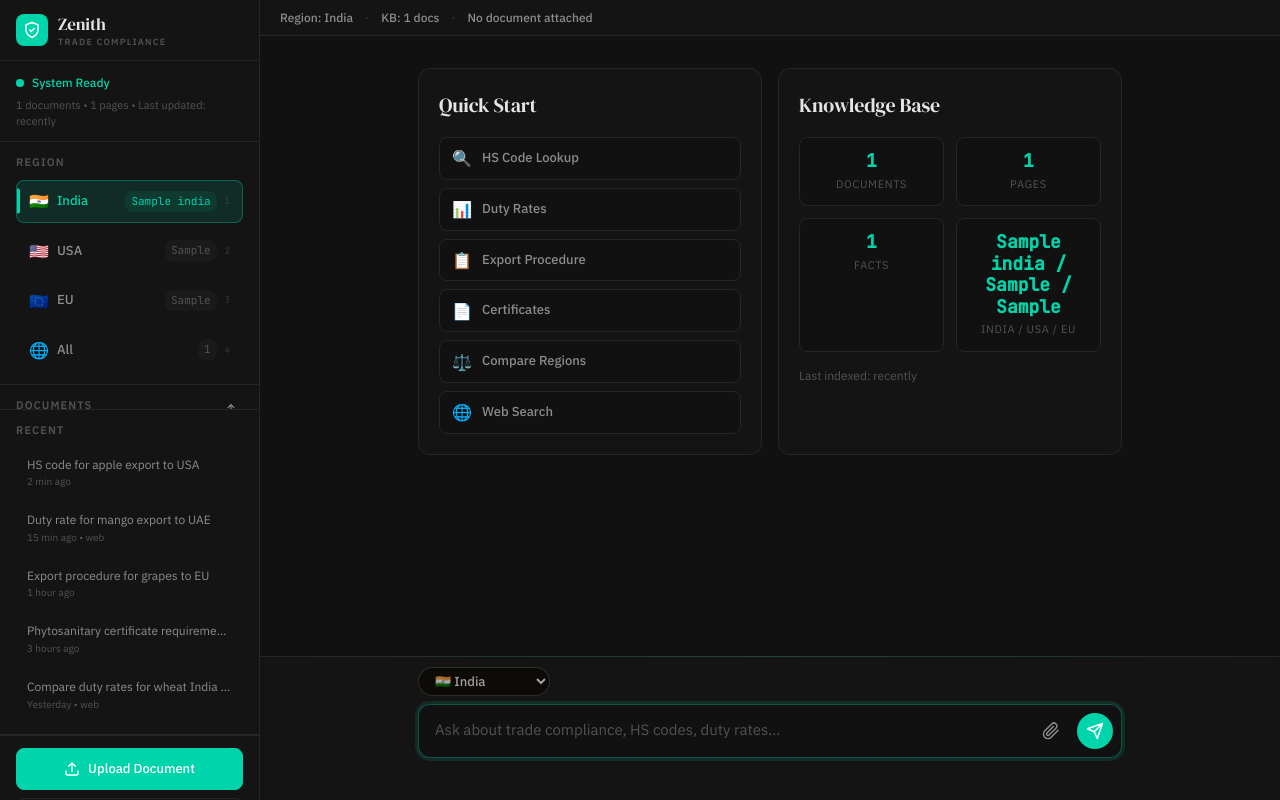
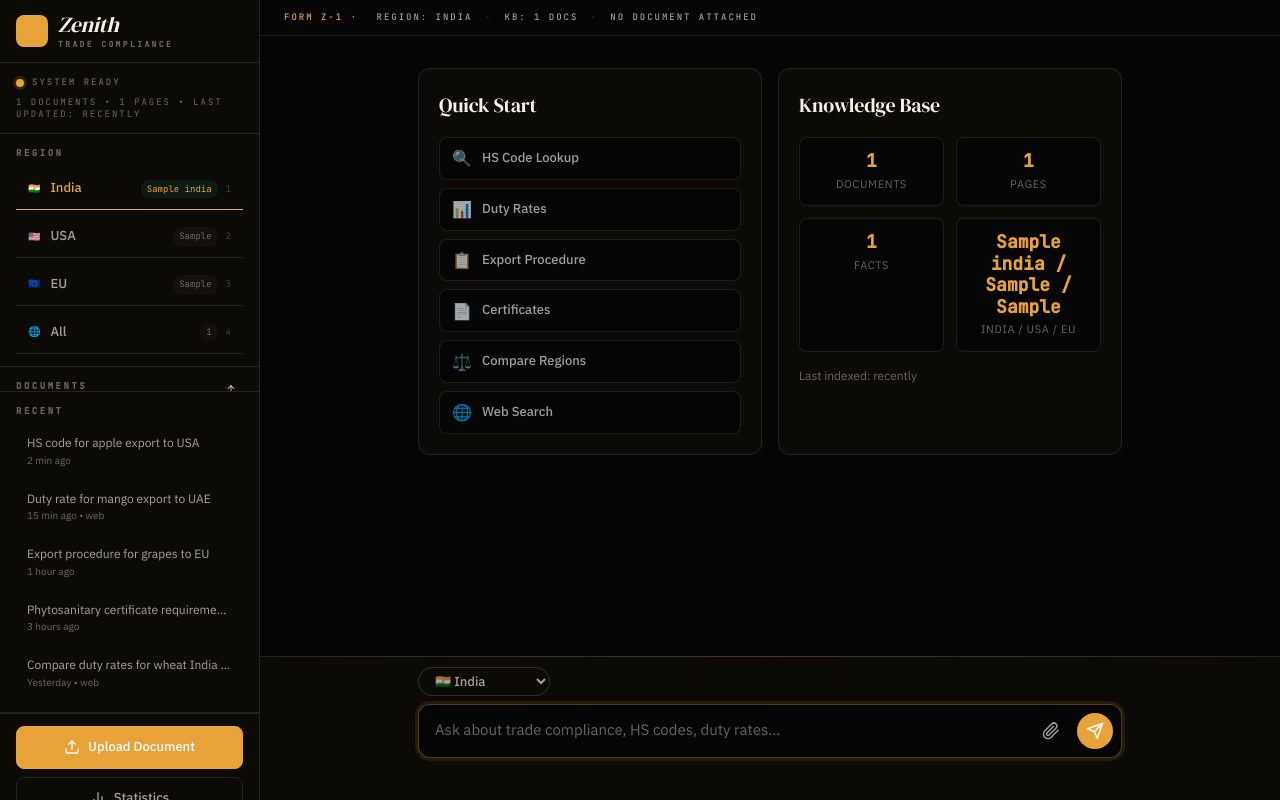
Before and after one commit to CodeYodha-010/zenith-05, a Django app: template rag_app/templates/rag_app/index_new.html in a window 1280 px wide. Run offline with Django 5.2, Linux system fonts and the light colour scheme; the template is opened without the code that fills it: most values are stand-ins (such as "Sample title", 1, 10 or a date in 2020); some libraries are stand-ins or nearby versions.

Commit message:
feat(ui): add zenith-refresh cascade layer for the premium chat skin
New final-cascade stylesheet (loaded last in base.html) that elevates
the chat chrome without touching chat.css or any JavaScript:
- Typography-led message blocks; chat-bubble styling retired
- Mono labels (OPERATOR / ZENITH), reading column, hairline rules
- Sidebar + context panel de-glassed; gold focus rings and scrollbar
- Welcome screen brand headline and ledger-style quick-start rows
- Floating filing-bar input with gold circular send button

Rollback is a single <link> removal in base.html.

```diff
--- /dev/null
+++ b/rag_app/static/rag_app/css/zenith-refresh.css
@@ -0,0 +1,323 @@
+/* ============================================================
+   ZENITH REFRESH — final cascade override layer
+   Loaded LAST in base.html. Re-themes the chat to the landing
+   page brand (warm ink + gold, Form Z-1) without touching
+   chat.css / glass.css / any JavaScript.
+   Rollback: remove this <link> from base.html.
+   ============================================================ */
+
+/* ---------- 1. Overriding chat.css's hardcoded --z-* palette ---------- */
+:root {
+    --z-bg:             #050505;
+    --z-surface:        #0d0b08;
+    --z-surface-2:      #14110c;
+    --z-surface-3:      #1a160f;
+    --z-border:         rgba(245, 241, 232, 0.10);
+    --z-border-hover:   rgba(245, 241, 232, 0.22);
+    --z-text-primary:   #f5f1e8;
+    --z-text-secondary: rgba(245, 241, 232, 0.65);
+    --z-text-muted:     rgba(245, 241, 232, 0.40);
+    --z-accent:         #e8a23a;
+    --z-accent-hover:   #f0b45a;
+    --z-accent-dim:     rgba(232, 162, 58, 0.10);
+    --z-accent-border:  rgba(232, 162, 58, 0.35);
+    --z-teal:           #e8a23a;
+    --z-teal-dim:       rgba(232, 162, 58, 0.10);
+    --z-teal-border:    rgba(232, 162, 58, 0.35);
+    --z-error:          #d96c5f;
+    --z-error-dim:      rgba(217, 108, 95, 0.12);
+}
+
+/* Tailwind body class hardcodes #111 — re-anchor to the brand canvas */
+body.bg-z-bg {
+    background: var(--z-bg) !important;
+    color: var(--z-text-primary) !important;
+}
+
+/* ---------- 2. De-glass everything ---------- */
+.z-sidebar, .z-context-panel, .z-context-toolbar,
+.z-command-bar, .z-command-form, .z-message-bubble,
+.z-welcome-panel, .z-brand-icon, .z-suggestion-box {
+    backdrop-filter: none !important;
+    -webkit-backdrop-filter: none !important;
+}
+
+/* ---------- 3. Sidebar: the document masthead ---------- */
+.z-sidebar {
+    background: var(--z-surface);
+    border-right: 1px solid var(--z-border);
+}
+
+.z-brand-icon svg { width: 1.375rem; height: 1.375rem; color: var(--z-accent); }
+
+.z-brand-name {
+    font-family: 'DM Serif Display', serif;
+    font-style: italic;
+    font-size: 1.35rem;
+    line-height: 1;
+    letter-spacing: -0.01em;
+    color: var(--z-text-primary);
+}
+
+.z-brand-tag {
+    font-family: 'JetBrains Mono', monospace;
+    font-size: 0.5rem;
+    letter-spacing: 0.3em;
+    text-transform: uppercase;
+    color: var(--z-text-muted);
+    margin-top: 0.3rem;
+}
+
+.z-sidebar-label,
+.z-context-section-label,
+.z-context-title {
+    font-family: 'JetBrains Mono', monospace;
+    font-size: 0.5625rem;
+    letter-spacing: 0.28em;
+    text-transform: uppercase;
+    color: var(--z-text-muted);
+}
+
+.z-status-dot { background: var(--z-accent); box-shadow: 0 0 0 3px rgba(232, 162, 58, 0.15); }
+
+.z-status-text,
+.z-kb-status {
+    font-family: 'JetBrains Mono', monospace;
+    font-size: 0.5625rem;
+    letter-spacing: 0.22em;
+    text-transform: uppercase;
+    color: var(--z-text-muted);
+}
+
+/* Region tabs: mono codes, gold underline on active */
+.z-region-tab {
+    background: transparent;
+    border: none;
+    border-bottom: 1px solid var(--z-border);
+    border-radius: 0;
+}
+.z-region-tab:hover { background: rgba(245, 241, 232, 0.03); border-bottom-color: var(--z-border-hover); }
+.z-region-tab::before { display: none; }
+.z-region-tab[aria-selected="true"] {
+    background: transparent;
+    border-bottom-color: var(--z-accent);
+    color: var(--z-accent);
+}
+.z-region-flag {
+    font-family: 'JetBrains Mono', monospace;
+    font-size: 0.625rem;
+    letter-spacing: 0.2em;
+    color: var(--z-accent);
+    background: none;
+}
+.z-region-badge {
+    font-family: 'JetBrains Mono', monospace;
+    font-size: 0.5625rem;
+}
+
+/* ---------- 4. Context toolbar: form header line ---------- */
+.z-context-toolbar {
+    background: var(--z-bg);
+    border-bottom: 1px solid var(--z-border);
+
+/* ---------- 5. Messages: typography blocks, no bubbles ---------- */
+.z-chat-inner {
+    max-width: 52rem;
+    margin: 0 auto;
+    padding-inline: 2.5rem;
+}
+
+.z-message { margin: 2rem 0; }
+.z-message-user { justify-content: flex-start !important; }
+.z-message-ai { justify-content: flex-start !important; }
+
+.z-message + .z-message {
+    border-top: 1px solid var(--z-border);
+    padding-top: 2rem;
+}
+
+.z-message-bubble {
+    max-width: 100% !important;
+    background: transparent !important;
+    border: none !important;
+    border-radius: 0 !important;
+    box-shadow: none !important;
+    padding: 0 !important;
+    font-size: 0.9375rem;
+    line-height: 1.7;
+}
+
+/* User message: quiet gold-tinted filing block */
+.z-message-user .z-message-bubble {
+    background: rgba(232, 162, 58, 0.06) !important;
+    border: 1px solid rgba(232, 162, 58, 0.16) !important;
+    border-radius: var(--z-radius-sm) !important;
+    padding: 0.875rem 1.125rem !important;
+    color: var(--z-text-primary) !important;
+}
+.z-message-user .z-message-bubble::before {
+    content: 'OPERATOR';
+    display: block;
+    font-family: 'JetBrains Mono', monospace;
+    font-size: 0.5625rem;
+    letter-spacing: 0.28em;
+    color: var(--z-accent);
+    margin-bottom: 0.5rem;
+}
+
+/* AI message: the answer, set like a document */
+.z-message-ai .z-message-bubble {
+    border-left: 1px solid var(--z-border) !important;
+    padding: 0.125rem 0 0.125rem 1.375rem !important;
+}
+.z-message-ai .z-message-bubble::before {
+    content: '\25C6  ZENITH';
+    display: block;
+    font-family: 'JetBrains Mono', monospace;
+    font-size: 0.5625rem;
+    letter-spacing: 0.28em;
+    color: var(--z-accent);
+    margin-bottom: 0.625rem;
+}
+
+/* Error state: terracotta, not a red blob */
+.z-message-bubble.z-error-bubble {
+    background: rgba(217, 108, 95, 0.07) !important;
+    border: 1px solid rgba(217, 108, 95, 0.3) !important;
+    border-radius: var(--z-radius-sm) !important;
+    padding: 0.875rem 1.125rem !important;
+}
+
+/* ---------- 6. Welcome: brand headline + ledger rows ---------- */
+.z-welcome-brand { margin-bottom: 2.5rem; }
+.z-welcome-brand-title {
+    font-family: 'DM Serif Display', serif;
+    font-style: italic;
+    font-weight: 400;
+    font-size: clamp(1.75rem, 3.2vw, 2.75rem);
+    line-height: 1.05;
+    letter-spacing: -0.03em;
+    color: var(--z-text-primary);
+    margin: 0;
+}
+.z-welcome-brand-title em { font-style: italic; color: var(--z-accent); }
+.z-welcome-brand-sub {
+    font-family: 'JetBrains Mono', monospace;
+    font-size: 0.5625rem;
+    letter-spacing: 0.3em;
+    text-transform: uppercase;
+    color: var(--z-text-muted);
+    margin: 0.875rem 0 0;
+}
+
+.z-welcome-title {
+    font-family: 'JetBrains Mono', monospace;
+    font-size: 0.5625rem;
+    letter-spacing: 0.28em;
+    text-transform: uppercase;
+    color: var(--z-text-muted);
+}
+
+.z-quick-start-item {
+    background: transparent;
+    border: none;
+    border-bottom: 1px solid var(--z-border);
+    border-radius: 0;
+    padding: 0.8125rem 0.25rem;
+    transform: none;
+}
+.z-quick-start-item:hover {
+    background: transparent;
+    border-bottom-color: var(--z-accent);
+    transform: none;
+}
+.z-quick-start-item:active { transform: none; }
+.z-quick-start-icon {
+    font-family: 'JetBrains Mono', monospace;
+    font-size: 0.625rem;
+    letter-spacing: 0.12em;
+    color: var(--z-accent);
+    min-width: 2.25rem;
+}
+.z-quick-start-text { font-size: 0.875rem; color: var(--z-text-secondary); }
+.z-quick-start-item:hover .z-quick-start-text { color: var(--z-text-primary); }
+
+/* ---------- 7. Input: the floating filing bar ---------- */
+.z-command-form {
+    background: var(--z-surface) !important;
+    border: 1px solid var(--z-border) !important;
+    border-radius: 16px !important;
+    box-shadow: 0 4px 16px rgba(0, 0, 0, 0.45) !important;
+    transition: border-color 0.2s ease;
+}
+.z-command-form:focus-within {
+    border-color: var(--z-accent-border) !important;
+    box-shadow: 0 4px 16px rgba(0, 0, 0, 0.45), 0 0 0 1px rgba(232, 162, 58, 0.25) !important;
+}
+
+.z-textarea {
+    font-size: 0.9375rem;
+    line-height: 1.6;
+    color: var(--z-text-primary);
+    caret-color: var(--z-accent);
+}
+
+.z-send-btn {
+    background: var(--z-accent) !important;
+    color: #050505 !important;
+    border-radius: 9999px !important;
+    border: none !important;
+}
+.z-send-btn:hover { background: var(--z-accent-hover) !important; }
+.z-send-btn svg { stroke: #050505; }
+
+.z-icon-btn { color: var(--z-text-muted); }
+.z-icon-btn:hover { color: var(--z-text-primary); background: var(--z-surface-2); }
+
+/* ---------- 8. Thinking / streaming: quiet mono status ---------- */
+.z-stream-status,
+.z-loading-status {
+    font-family: 'JetBrains Mono', monospace;
+    font-size: 0.5625rem;
+    letter-spacing: 0.25em;
+    text-transform: uppercase;
+    color: var(--z-text-muted);
+}
+.z-loading-animation > * { background: var(--z-accent) !important; }
+
+/* ---------- 9. Context panel: solid, ruled ---------- */
+.z-context-panel {
+    background: var(--z-surface);
+    border-left: 1px solid var(--z-border);
+}
+
+.z-context-tab {
+    font-family: 'JetBrains Mono', monospace;
+    font-size: 0.5625rem;
+    letter-spacing: 0.2em;
+    text-transform: uppercase;
+}
+
+/* ---------- 10. Attached-file chip + scrollbar ---------- */
+.z-attached-file {
+    background: var(--z-surface);
+    border: 1px solid var(--z-accent-border);
+    border-radius: var(--z-radius-sm);
+}
+
+::-webkit-scrollbar { width: 6px; height: 6px; }
+::-webkit-scrollbar-thumb { background: rgba(245, 241, 232, 0.14); border-radius: 3px; }
+::-webkit-scrollbar-thumb:hover { background: rgba(245, 241, 232, 0.28); }
+
+    font-family: 'JetBrains Mono', monospace;
+    font-size: 0.5625rem;
+    letter-spacing: 0.22em;
+    text-transform: uppercase;
+    color: var(--z-text-muted);
+    padding: 0.75rem 1.5rem;
+}
+.z-context-toolbar::before {
+    content: 'FORM Z-1 \00B7';
+    color: var(--z-accent);
+    margin-right: 0.75em;
+}
--- a/rag_app/templates/rag_app/base.html
+++ b/rag_app/templates/rag_app/base.html
@@ -27,6 +27,7 @@
     <link rel="stylesheet" href="{% static 'rag_app/css/chat.css' %}">
     <link rel="stylesheet" href="{% static 'rag_app/css/animations.css' %}">
     <link rel="stylesheet" href="{% static 'rag_app/css/components.css' %}">
+    <link rel="stylesheet" href="{% static 'rag_app/css/zenith-refresh.css' %}">
 </head>
 <body class="bg-z-bg text-z-text-primary m-0 p-0 overflow-hidden h-screen w-screen">
     <a href="#main-chat" class="skip-link">Skip to chat</a>
```
